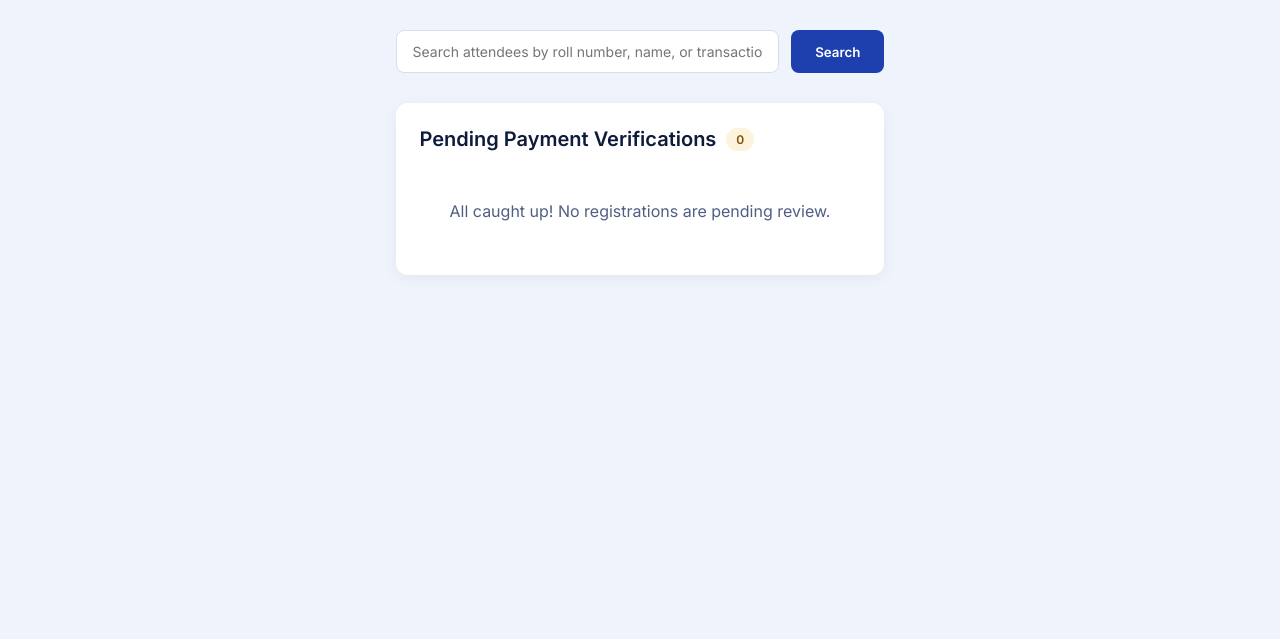
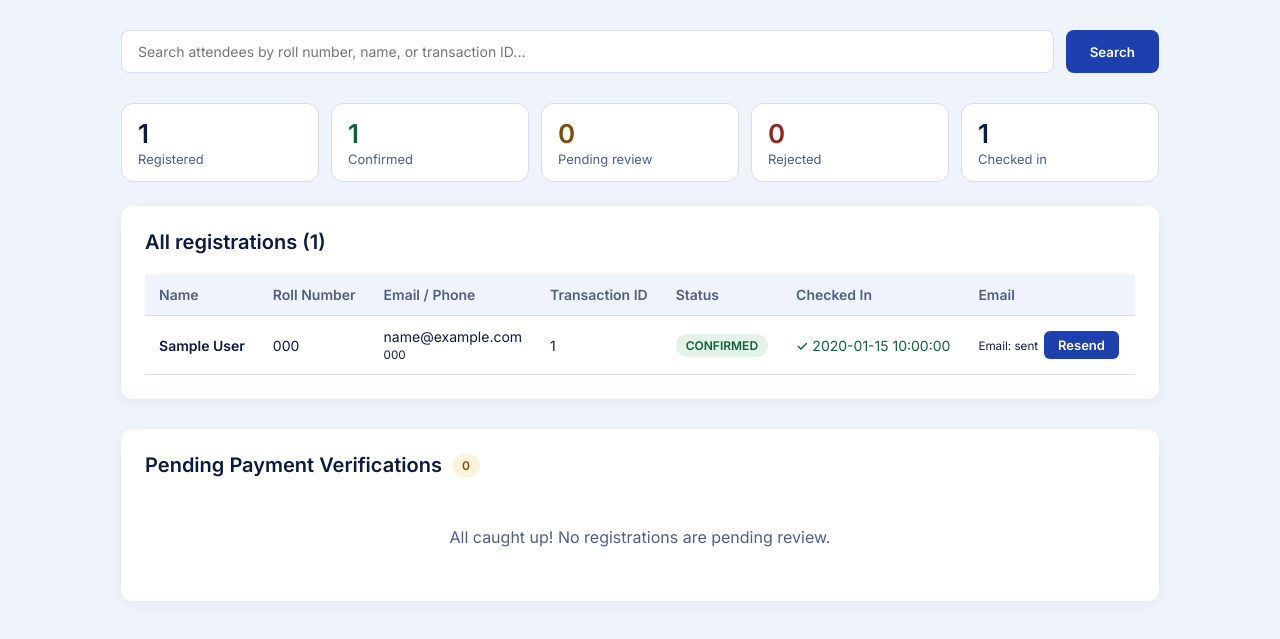
Before and after one commit to aryan9-6-5/Smart_Event_Registration, a Flask app: page /admin in a window 1280 px wide. Shown: the part 53-692 px from the top of the page. Run offline with Flask 3, Linux system fonts and the light colour scheme; the visitor is signed in with stand-in values (Sample User, id 1); tables that the repository leaves empty hold one stand-in row (values such as "Sample post"); some libraries are stand-ins or nearby versions.

Commit message:
phase4: admin dashboard lists all registrations with status counts and filters
Co-Authored-By: Claude Sonnet 5.5 <noreply@anthropic.com>

```diff
--- a/app.py
+++ b/app.py
@@ -963,6 +963,9 @@ def admin_logout():
 @admin_required
 def admin_dashboard():
     q = request.args.get('q', '').strip()
+    status_filter = request.args.get('status', '').upper()
+    if status_filter not in ('PENDING', 'CONFIRMED', 'REJECTED'):
+        status_filter = ''
     with sqlite3.connect('students.db') as conn:
         conn.row_factory = sqlite3.Row
         cur = conn.cursor()
@@ -976,20 +979,36 @@ def admin_dashboard():
         ''')
         pending_students = cur.fetchall()
 
-        # Search results if query provided
-        search_results = []
+        # Overall counts for the summary strip
+        cur.execute('''
+            SELECT COUNT(*) AS total,
+                   COALESCE(SUM(status = 'CONFIRMED'), 0) AS confirmed,
+                   COALESCE(SUM(status = 'PENDING'), 0) AS pending,
+                   COALESCE(SUM(status = 'REJECTED'), 0) AS rejected,
+                   COALESCE(SUM(checked_in_at IS NOT NULL), 0) AS checked_in
+            FROM students
+        ''')
+        stats = cur.fetchone()
+
+        # Registrations list: search results when a query is given, else the (optionally filtered) latest entries
+        columns = "id, name, roll_number, email, phone, trans_id, status, checked_in_at, created_at, email_status"
         if q:
-            cur.execute('''
-                SELECT id, name, roll_number, email, phone, trans_id, status, checked_in_at, created_at, email_status
-                FROM students
+            cur.execute(f'''
+                SELECT {columns} FROM students
                 WHERE roll_number LIKE ? OR name LIKE ? OR trans_id LIKE ?
-                ORDER BY id DESC
+                ORDER BY id DESC LIMIT 200
             ''', (f"%{q}%", f"%{q}%", f"%{q}%"))
-            search_results = cur.fetchall()
+        elif status_filter:
+            cur.execute(f"SELECT {columns} FROM students WHERE status = ? ORDER BY id DESC LIMIT 200", (status_filter,))
+        else:
+            cur.execute(f"SELECT {columns} FROM students ORDER BY id DESC LIMIT 200")
+        registrations = cur.fetchall()
 
     return render_template('admin_dashboard.html',
         pending_students=pending_students,
-        search_results=search_results,
+        registrations=registrations,
+        stats=stats,
+        status_filter=status_filter,
         q=q)
 
 @app.route('/admin/approve/<int:student_id>', methods=['POST'])
--- a/templates/admin_dashboard.html
+++ b/templates/admin_dashboard.html
@@ -55,6 +55,29 @@
             font-weight: 600;
             cursor: pointer;
         }
+        .stats {
+            display: grid;
+            grid-template-columns: repeat(auto-fit, minmax(130px, 1fr));
+            gap: 12px;
+            margin-bottom: 24px;
+        }
+        .stat {
+            background: var(--surface);
+            border: 1px solid var(--border);
+            border-radius: 12px;
+            padding: 14px 16px;
+            display: flex;
+            flex-direction: column;
+            gap: 2px;
+            text-decoration: none;
+            color: var(--text);
+        }
+        a.stat:hover { border-color: var(--primary); }
+        .stat-num { font-size: 26px; font-weight: 600; }
+        .stat-label { font-size: 13px; color: var(--muted); }
+        .stat-confirmed .stat-num { color: var(--ok-text); }
+        .stat-pending .stat-num { color: var(--pending-text); }
+        .stat-rejected .stat-num { color: var(--bad-text); }
         .card {
             background: var(--surface);
             border-radius: 12px;
@@ -146,11 +169,24 @@
             {% endif %}
         </form>
 
-        {% if q %}
-        <!-- Search Results -->
-        <div class="card">
-            <h2>Search Results for "{{ q }}" ({{ search_results|length }})</h2>
-            {% if search_results %}
+        <!-- Summary -->
+        <div class="stats">
+            <a class="stat" href="{{ url_for('admin_dashboard') }}"><span class="stat-num" data-stat="total">{{ stats.total }}</span><span class="stat-label">Registered</span></a>
+            <a class="stat stat-confirmed" href="{{ url_for('admin_dashboard', status='CONFIRMED') }}"><span class="stat-num" data-stat="confirmed">{{ stats.confirmed }}</span><span class="stat-label">Confirmed</span></a>
+            <a class="stat stat-pending" href="{{ url_for('admin_dashboard', status='PENDING') }}"><span class="stat-num" data-stat="pending">{{ stats.pending }}</span><span class="stat-label">Pending review</span></a>
+            <a class="stat stat-rejected" href="{{ url_for('admin_dashboard', status='REJECTED') }}"><span class="stat-num" data-stat="rejected">{{ stats.rejected }}</span><span class="stat-label">Rejected</span></a>
+            <div class="stat"><span class="stat-num" data-stat="checked-in">{{ stats.checked_in }}</span><span class="stat-label">Checked in</span></div>
+        </div>
+
+        <!-- Registrations -->
+        <div class="card" id="registrations">
+            <h2>
+                {% if q %}Search results for "{{ q }}"
+                {% elif status_filter %}{{ status_filter|capitalize }} registrations
+                {% else %}All registrations{% endif %}
+                ({{ registrations|length }})
+            </h2>
+            {% if registrations %}
             <table>
                 <thead>
                     <tr>
@@ -164,7 +200,7 @@
                     </tr>
                 </thead>
                 <tbody>
-                    {% for s in search_results %}
+                    {% for s in registrations %}
                     <tr>
                         <td><strong>{{ s.name }}</strong></td>
                         <td>{{ s.roll_number }}</td>
@@ -195,10 +231,9 @@
                 </tbody>
             </table>
             {% else %}
-            <div class="empty-state">No matching attendees found.</div>
+            <div class="empty-state">{% if q %}No attendees match your search.{% else %}No registrations yet.{% endif %}</div>
             {% endif %}
         </div>
-        {% endif %}
 
         <!-- Pending Approvals -->
         <div class="card">
```
Also changed, not shown: tests/test_admin_dashboard.py (added, +61 -0 lines).
